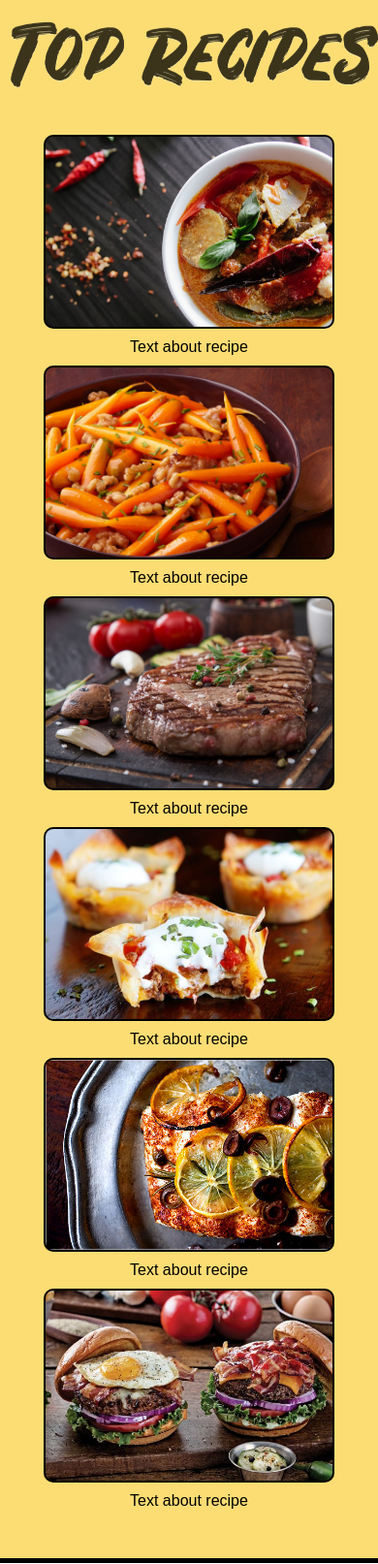
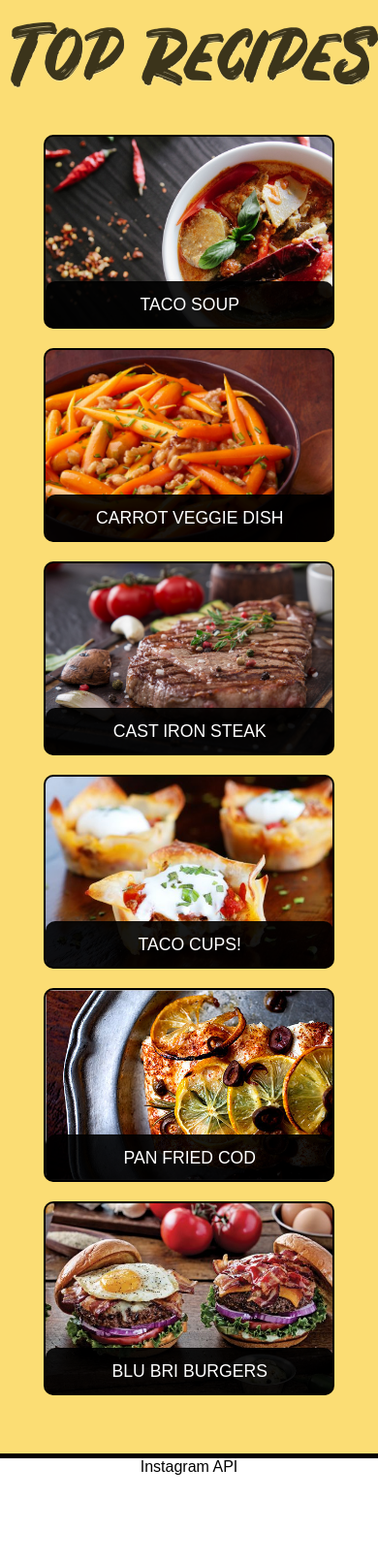
Before and after one commit to NathanielDaniels/cookbook-project, a PHP site: page / in a window 390 px wide. Shown: the part 1085-2698 px from the top of the page at 97% size. Run offline with PHP 8.4, Linux system fonts and the light colour scheme; some libraries are stand-ins or nearby versions; some web fonts are replaced.

Commit message:
changed recipe modal to single click and recipeInfo text on mobile. No hover on mobile

```diff
--- a/CSS/styles.css
+++ b/CSS/styles.css
@@ -1185,8 +1185,31 @@ body {
     font-size: 5rem !important;
     height: 120px !important;
   }
-  .topRecipes-container .topRecipes-body .grid-item {
-    width: 45% !important;
+  .topRecipes-container .topRecipes-body .top-grid-item .hover-text {
+    display: -webkit-box;
+    display: -ms-flexbox;
+    display: flex;
+    -webkit-box-pack: center;
+        -ms-flex-pack: center;
+            justify-content: center;
+    -webkit-box-align: center;
+        -ms-flex-align: center;
+            align-items: center;
+    background-color: rgba(0, 0, 0, 0.9) !important;
+    border-radius: 10px;
+    color: #fff;
+    font-size: 1.1em;
+    height: 25% !important;
+    width: 100.5% !important;
+    top: 76% !important;
+    left: 0px;
+    opacity: 100% !important;
+    padding: 10px 20px;
+    position: relative;
+    text-align: center;
+    text-transform: uppercase;
+    -webkit-transition: 0.4s ease-in-out;
+    transition: 0.4s ease-in-out;
   }
   .recipes-container .recipes-title h1 {
     font-size: 5rem;
--- a/CSS/styles.scss
+++ b/CSS/styles.scss
@@ -277,93 +277,6 @@ body {
     #RECIPE-SECTION (Top Recipes)
 \*------------------------------------*/
   //! original
-  // .topRecipes-container {
-  //   // background: var(--main-color);
-  //   // background: #d4d8f0; //light blue
-  //   // background: #271c19; // brown
-  //   // background: #fffffe; //white
-  //   background: #fbdd74;
-  //   border-bottom: 5px solid hsl(0, 0, 0.5);
-  //   box-shadow: 0px 2px 5px hsl(0, 0, 0.5);
-  //   height: auto;
-  //   padding: 10px 0 40px;
-  //   width: 100%;
-  //   overflow: hidden;
-  //   // position: relative;
-  //   .topRecipes-title {
-  //     text-align: center;
-  //     margin: 0;
-  //     h1 {
-  //       // color: hsl(0, 0, 10);
-  //       // color: #6e5c42;
-  //       // color: hsl(25, 100%, 15%);
-  //       color: #3b341b;
-  //       font-family: Rustico;
-  //       font-size: 6rem;
-  //       font-weight: 300;
-  //       height: 150px;
-  //       text-shadow: 0px 1px 0px rgba(255, 255, 255, 0.3),
-  //         0px -1px 0px rgba(0, 0, 0, 0.7);
-  //     }
-  //   }
-  //   .topRecipes-body {
-  //     width: 100%;
-  //     padding: 10px;
-  //     overflow: hidden;
-
-  //     .recipeItems {
-  //       display: flex;
-  //       flex-wrap: wrap;
-  //       justify-content: center;
-  //       align-items: center;
-  //       .top-grid-item {
-  //         width: 300px;
-  //         height: 200px;
-  //         margin: 10px;
-  //         background-size: cover;
-  //         border-radius: 10px;
-  //         transition: all 0.3s ease-in-out;
-  //         border: 2px solid black;
-  //         cursor: pointer;
-  //         &:hover {
-  //           border-radius: 10px;
-
-  //           filter: drop-shadow(0px 10px 5px hsl(32, 75%, 28%));
-  //         }
-  //         .hover-text {
-  //           @include hover-text();
-  //           &:hover {
-  //             opacity: 1;
-  //           }
-  //         }
-  //         .active {
-  //           @include hover-text();
-  //           opacity: 1;
-  //         }
-  //       }
-  //       .recipe1 {
-  //         background-image: url("/IMG/recipe1.jpg");
-  //       }
-  //       .recipe2 {
-  //         background-image: url("/IMG/recipe2.jpeg");
-  //       }
-  //       .recipe3 {
-  //         background-image: url("/IMG/recipe3.jpg");
-  //       }
-  //       .recipe4 {
-  //         background-image: url("/IMG/recipe4.jpg");
-  //       }
-  //       .recipe5 {
-  //         background-image: url("/IMG/recipe5.jpg");
-  //       }
-  //       .recipe6 {
-  //         background-image: url("/IMG/recipe6.jpg");
-  //       }
-  //     }
-  //   }
-  // }
-
-  //! New (Testing)
   .topRecipes-container {
     // background: var(--main-color);
     // background: #d4d8f0; //light blue
@@ -414,7 +327,6 @@ body {
           cursor: pointer;
           &:hover {
             border-radius: 10px;
-
             filter: drop-shadow(0px 10px 5px hsl(32, 75%, 28%));
           }
           .hover-text {
@@ -449,6 +361,92 @@ body {
       }
     }
   }
+
+  //! Updated (Testing)
+  // .topRecipes-container {
+  //   background: #fbdd74;
+  //   border-bottom: 5px solid hsl(0, 0, 0.5);
+  //   box-shadow: 0px 2px 5px hsl(0, 0, 0.5);
+  //   height: auto;
+  //   padding: 10px 0 40px;
+  //   width: 100%;
+  //   overflow: hidden;
+  //   .topRecipes-title {
+  //     text-align: center;
+  //     margin: 0;
+  //     h1 {
+  //       color: #3b341b;
+  //       font-family: Rustico;
+  //       font-size: 6rem;
+  //       font-weight: 300;
+  //       height: 150px;
+  //       text-shadow: 0px 1px 0px rgba(255, 255, 255, 0.3),
+  //         0px -1px 0px rgba(0, 0, 0, 0.7);
+  //     }
+  //   }
+
+  //   .topRecipes-body {
+  //     width: 100%;
+  //     overflow: hidden;
+  //     .recipeItems {
+  //       display: flex;
+  //       flex-wrap: wrap;
+  //       justify-content: center;
+  //       .recipe {
+  //         margin: 2rem;
+  //         display: flex;
+  //         justify-content: space-evenly;
+  //         align-content: space-between;
+  //         .recipeImg {
+  //           height: 200px;
+  //           width: 50%;
+  //           margin: 10px;
+  //           background-size: cover;
+  //           border-radius: 10px;
+  //           transition: all 0.3s ease-in-out;
+  //           border: 2px solid black;
+  //         }
+  //         .recipeInfo {
+  //           width: 50%;
+  //           p {
+  //             padding: 1rem;
+  //             height: 100%;
+  //             display: flex;
+  //             text-align: justify;
+  //             justify-content: center;
+  //             align-content: center;
+  //             flex-wrap: wrap;
+  //             font-size: 1.1rem;
+  //             button {
+  //               position: relative;
+  //               float: right;
+  //               cursor: pointer;
+  //             }
+  //           }
+  //         }
+  //       }
+
+  //       .recipe1 {
+  //         background-image: url("/IMG/recipe1.jpg");
+  //       }
+  //       .recipe2 {
+  //         background-image: url("/IMG/recipe2.jpeg");
+  //       }
+  //       .recipe3 {
+  //         background-image: url("/IMG/recipe3.jpg");
+  //       }
+  //       .recipe4 {
+  //         background-image: url("/IMG/recipe4.jpg");
+  //       }
+  //       .recipe5 {
+  //         background-image: url("/IMG/recipe5.jpg");
+  //       }
+  //       .recipe6 {
+  //         background-image: url("/IMG/recipe6.jpg");
+  //       }
+  //     }
+  //   }
+  // }
 
   /*------------------------------------*\
     #FORM-SECTION (Add a Recipe)
@@ -1218,8 +1216,25 @@ body {
     }
     .topRecipes-body {
       // margin-top: 0px !important;
-      .grid-item {
-        width: 45% !important;
+      .top-grid-item {
+        // width: 45% !important;
+        .hover-text {
+          @include centered();
+          background-color: rgba(0, 0, 0, 0.9) !important;
+          border-radius: 10px;
+          color: #fff;
+          font-size: 1.1em;
+          height: 25% !important;
+          width: 100.5% !important;
+          top: 76% !important;
+          left: 0px;
+          opacity: 100% !important ;
+          padding: 10px 20px;
+          position: relative;
+          text-align: center;
+          text-transform: uppercase;
+          transition: 0.4s ease-in-out;
+        }
       }
     }
   }
--- a/index.html
+++ b/index.html
@@ -63,7 +63,7 @@
       </section>
 
       <!--? Top Recipes Section (original) -->
-      <!-- <section class="topRecipes-container" id="top-recipes">
+     <section class="topRecipes-container" id="top-recipes">
         <div class="topRecipes-title">
           <h1 class="topRecipes-title">Top Recipes</h1>
         </div>
@@ -71,72 +71,77 @@
           <div class="recipeItems">
             <a class="top-grid-item allRecipes recipe1">
               <div class="hover-text">
-                <p>Foodie image with some text in a box</p>
+                <p>Taco Soup</p>
               </div>
             </a>
             <a class="top-grid-item allRecipes recipe2">
               <div class="hover-text">
-                <p>Foodie image with some text in a box</p>
+                <p>Carrot Veggie Dish</p>
               </div>
             </a>
             <a class="top-grid-item allRecipes recipe3">
               <div class="hover-text">
-                <p>Foodie image with some text in a box</p>
+                <p>Cast Iron Steak</p>
               </div>
             </a>
             <a class="top-grid-item allRecipes recipe4">
               <div class="hover-text">
-                <p>Check out our delicious Taco Cups!</p>
+                <p>Taco Cups!</p>
               </div>
             </a>
             <a class="top-grid-item allRecipes recipe5">
               <div class="hover-text">
-                <p>Foodie image with some text in a box</p>
+                <p>Pan Fried COD</p>
               </div>
             </a>
             <a class="top-grid-item allRecipes recipe6">
               <div class="hover-text">
-                <p>Foodie image with some text in a box</p>
+                <p>Blu Bri Burgers</p>
               </div>
             </a>
         </div>
       </div>
-      </section> -->
+      </section>
 
-      <!--? Top Recipes Section (Updated) -->
-      <section class="topRecipes-container" id="top-recipes">
+      <!--! Top Recipes Section (Updated) -->
+      <!-- <section class="topRecipes-container" id="top-recipes">
         <div class="topRecipes-title">
-          <h1 class="topRecipes-title">Top Recipes</h1>
+          <h1 class="title">Top Recipes</h1>
         </div>
         <div class="topRecipes-body imgBody1">
           <div class="recipeItems">
-            <a class="top-grid-item allRecipes recipe1"></a>
-            <div>
-              <p>Text about recipe</p>
+
+            <div class="recipe allRecipes">
+              <div class="recipeImg recipe1"></div>
+              <div class="recipeInfo">
+
+                <p>Taco Cups are one of the best meals to take on the go! Taco Cups are one of the best meals to take on the go!
+                  <button>Recipe</button>
+                </p>
+              </div>
             </div>
-            <a class="top-grid-item allRecipes recipe2"></a>
-            <div>
-              <p>Text about recipe</p>
+            <div class="recipe allRecipes">
+
+              <div class="recipeInfo">
+                <p>Text about recipe1Text about recipe1Text about recipe1Text about recipe1
+                  <button>Recipe</button>
+                </p>
+              </div>
+              <div class="recipeImg recipe2"></div>
             </div>
-            <a class="top-grid-item allRecipes recipe3"></a>
-            <div>
-              <p>Text about recipe</p>
-            </div>
-            <a class="top-grid-item allRecipes recipe4"></a>
-            <div>
-              <p>Text about recipe</p>
-            </div>
-            <a class="top-grid-item allRecipes recipe5"></a>
-            <div>
-              <p>Text about recipe</p>
-            </div>
-            <a class="top-grid-item allRecipes recipe6"></a>
-            <div>
-              <p>Text about recipe</p>
+
+            <div class="recipe allRecipes">
+              <div class="recipeImg recipe1"></div>
+              <div class="recipeInfo">
+
+                <p>Taco Cups are one of the best meals to take on the go! Taco Cups are one of the best meals to take on the go!
+                  <button>Recipe</button>
+                </p>
+              </div>
             </div>
           </div>
         </div>
-      </section>
+      </section> -->
 
       <!--? Blog Section -->
       <section class="instagram">
```
Also changed, not shown: JS/script.js (+15 -4 lines), 1 other file.
